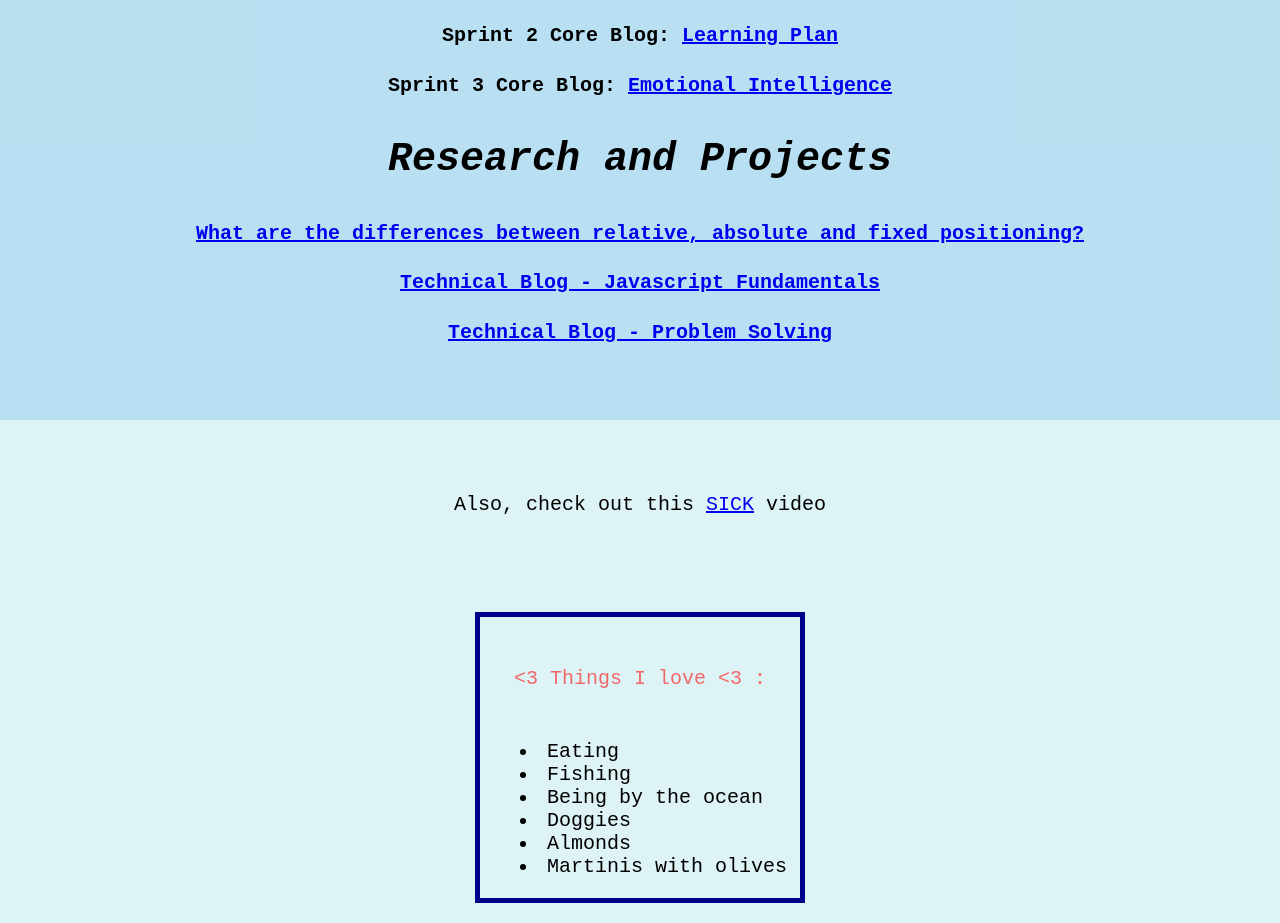
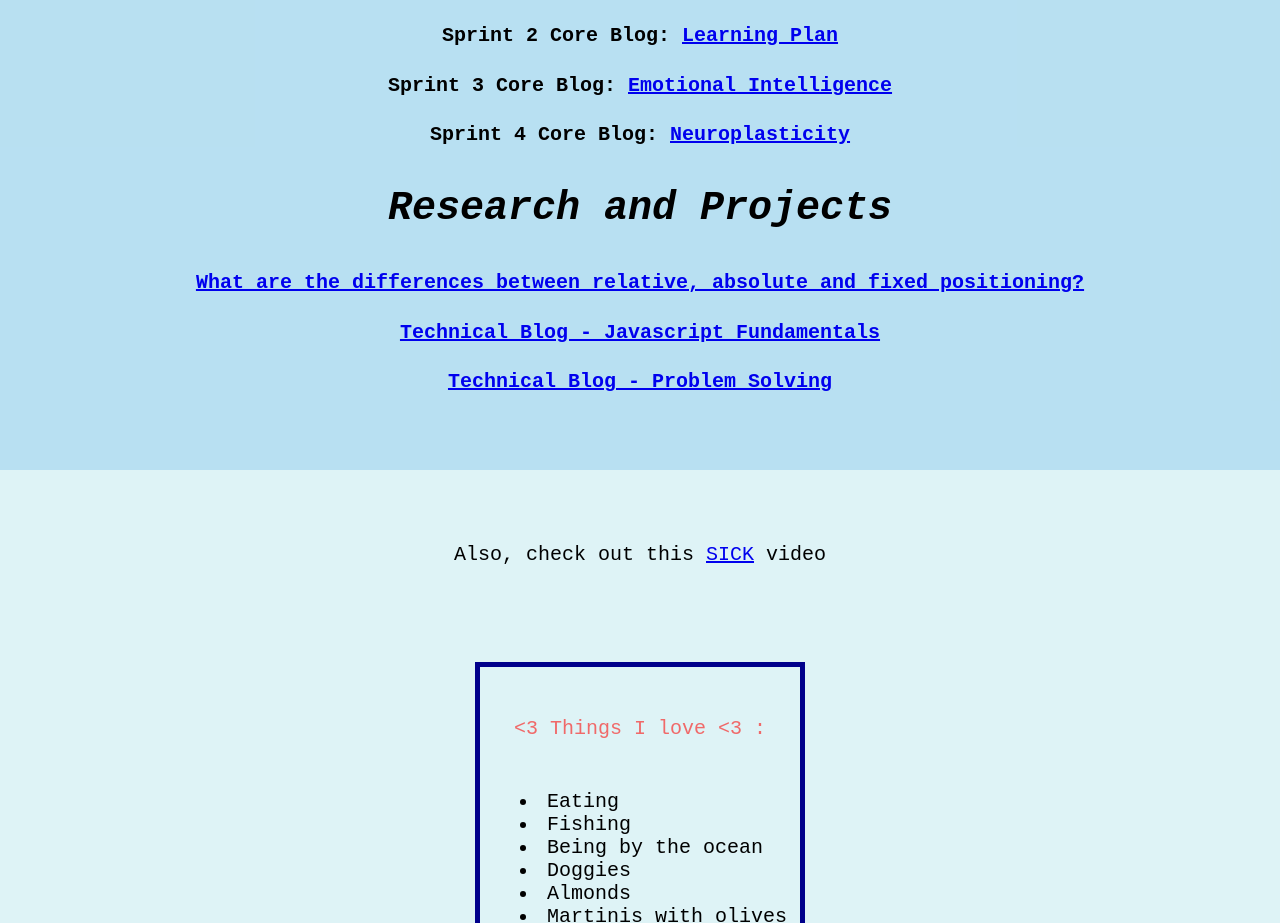
Before and after one commit to sean-siddells/sean-siddells.github.io, a plain HTML site: page index.html in a window 1280 px wide. Shown: the part 870-1793 px from the top of the page. Drawn offline with Linux system fonts and the light colour scheme; a web font is replaced by a local one.

Commit message:
add link to blog post

```diff
--- a/index.html
+++ b/index.html
@@ -19,6 +19,7 @@
     <h4>Sprint 1 Core Blog: <a href="https://sean-siddells.github.io/blog/identity-values.html" target="_blank">Identity, Values and Strengths Exploration </a></h4>
     <h4>Sprint 2 Core Blog: <a href="https://sean-siddells.github.io/blog/learning-plan.html" target="_blank">Learning Plan</a></h4>
     <h4>Sprint 3 Core Blog: <a href="https://sean-siddells.github.io/blog/emotional-intelligence.html" target="_blank">Emotional Intelligence</a></h4>
+    <h4>Sprint 4 Core Blog: <a href="https://sean-siddells.github.io/blog/neuroplasticity.html" target="_blank">Neuroplasticity</a></h4>
     <h3>Research and Projects</h3>
     <h4><a href= "blog/html-css.html" target="_blank">What are the differences between relative, absolute and fixed positioning?</a></h4>
     <h4><a href= "blog/javascript-dom.html" target="_blank">Technical Blog - Javascript Fundamentals</a></h4>
```
